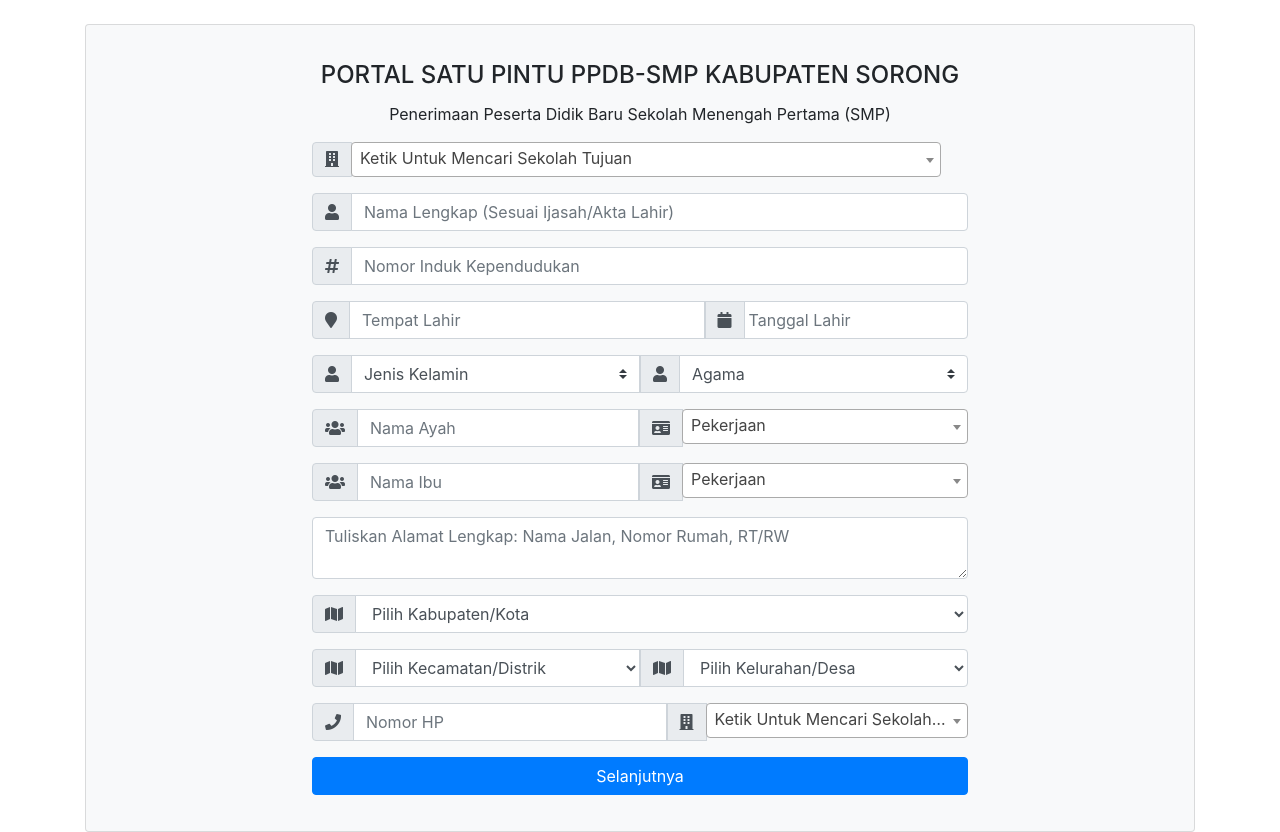
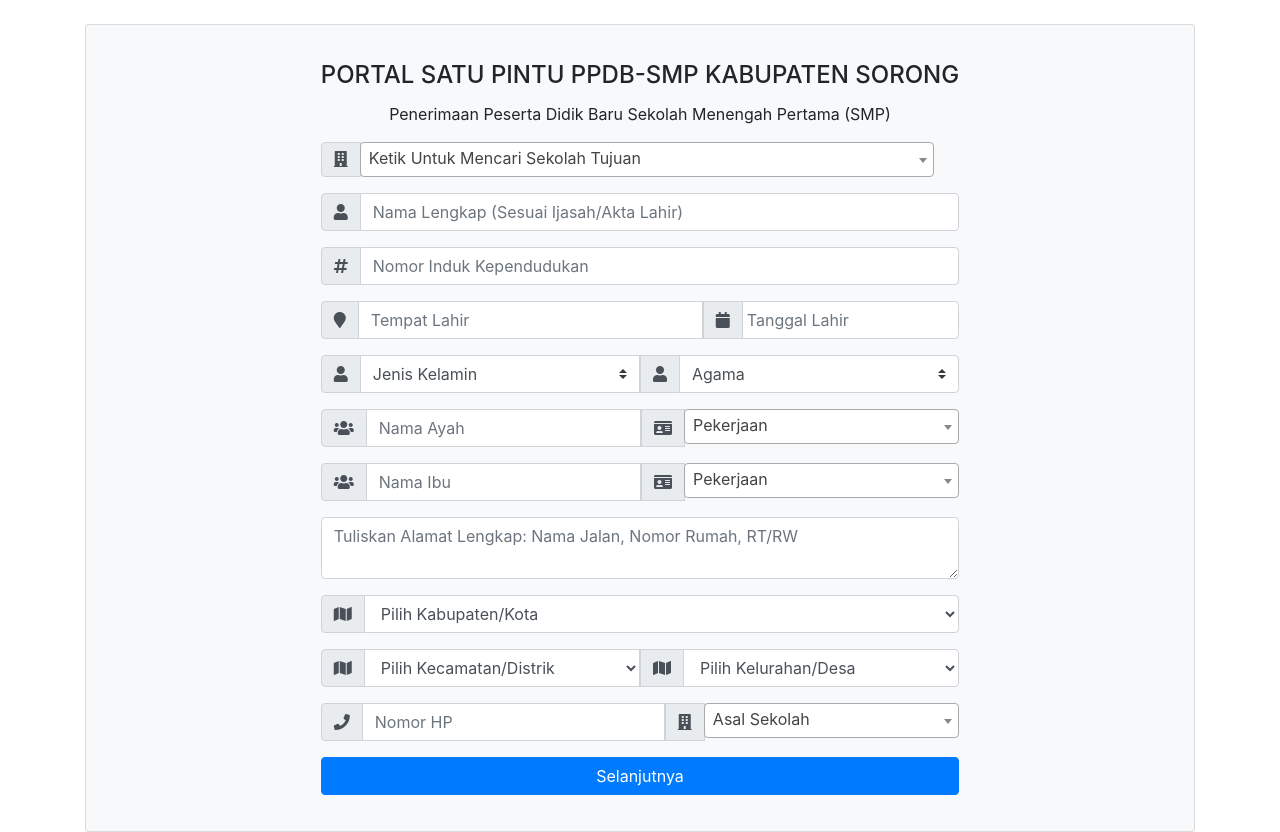
Before and after one commit to syahacbar/ppdb-lenjes, a CodeIgniter app: the page made by application/views/daftar/isidata.php in a window 1280 px wide. Run offline with CodeIgniter, Linux system fonts and the light colour scheme; data that the repository does not hold is empty; some libraries are stand-ins or nearby versions.

Commit message:
Update isidata.php

```diff
--- a/application/views/daftar/isidata.php
+++ b/application/views/daftar/isidata.php
@@ -181,7 +181,7 @@
 		    <span class="input-group-text"> <i class="fa fa-building"></i> </span>
 		 </div>
          <select name="asalsekolah" class="form-control select2" id="asalsekolah" style="width: 40%;">
-		    <option selected="">Ketik Untuk Mencari Sekolah Tujuan</option>
+		    <option selected="">Asal Sekolah</option>
             <?php foreach($sql_asalsekolah as $sd) { ?>
             <option value="<?php echo $sd['namasekolah'];?>"><?php echo $sd['namasekolah'];?></option>
             <?php } ?>
```
